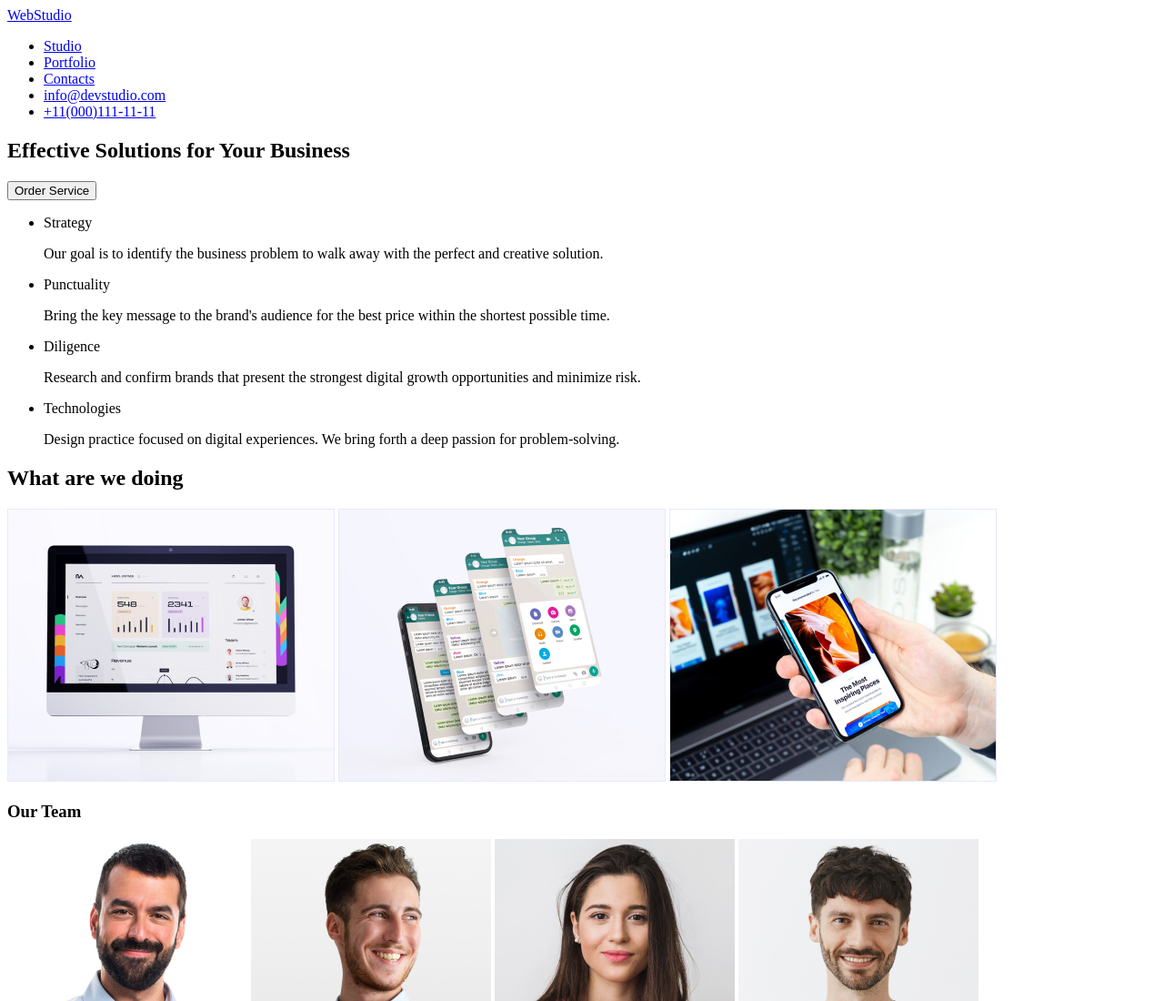
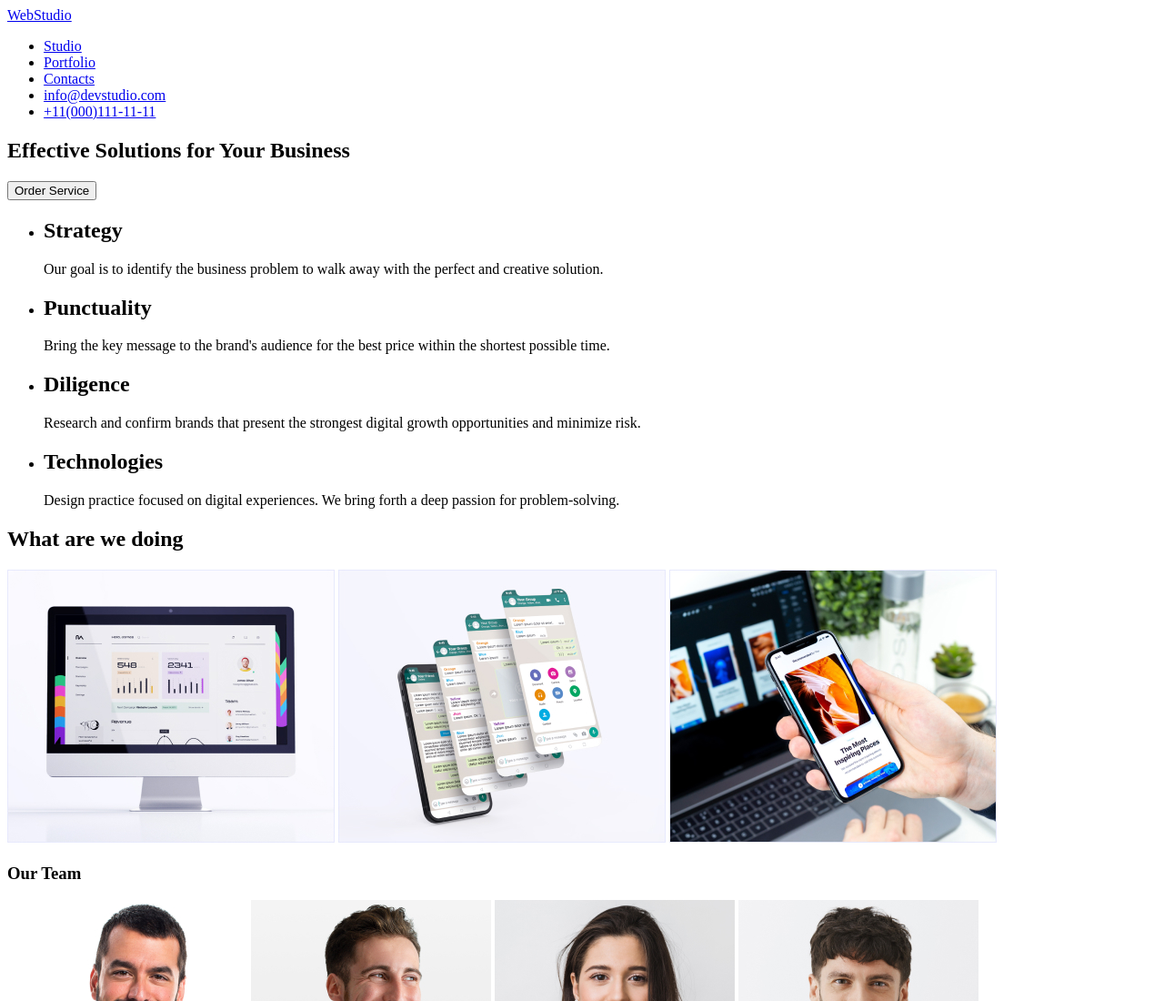
Before and after one commit to Holevanton/goit-markup-hw-01, a plain HTML site: page index.html in a window 1280 px wide. Shown: the top 1100 px of the page at 91% size. Drawn offline with Linux system fonts and the light colour scheme.

Commit message:
zwilinge

```diff
--- a/index.html
+++ b/index.html
@@ -33,21 +33,21 @@
     <section>
         <ul>
             <li>
-            <p>Strategy</p>
+            <h2>Strategy</h2>
             <p>Our goal is to identify the business problem to walk away with the perfect and creative solution. </p></li>
 
             <li>
-            <p>Punctuality</p>
+            <h2>Punctuality</h2>
             <p>Bring the key message to the brand's audience for the best price within the shortest possible time.</p>
             </li>
 
             <li>
-                <p>Diligence</p>
+                <h2>Diligence</h2>
                 <p>Research and confirm brands that present the strongest digital growth opportunities and minimize risk.</p>
             </li>
 
             <li>
-                <p>Technologies</p>
+                <h2>Technologies</h2>
                 <p>Design practice focused on digital experiences. We bring forth a deep passion for problem-solving.</p>
             </li>
 
```
